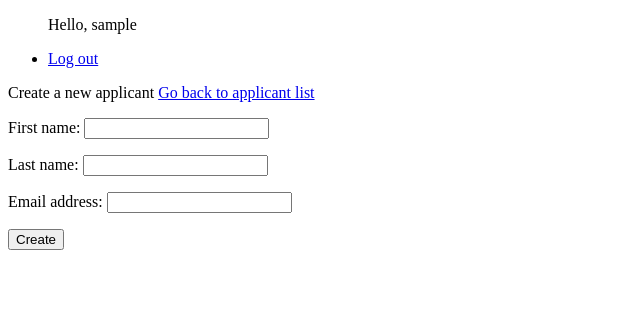
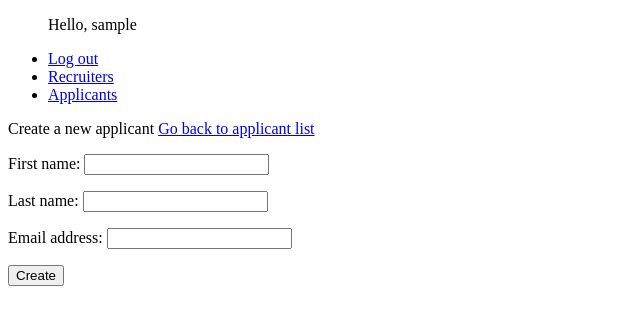
Before and after one commit to dsecop/Recruit-CRM, a Django app: page /applicants/create/ in a window 1280 px wide. Shown: the top 325 px of the page, without its empty margins (0-640 px from the left). Run offline with Django 4.2, Linux system fonts and the light colour scheme; the visitor is signed in with stand-in values (Sample User, id 1).

Commit message:
feat: Add link to applicants and recruiters in navbar [#7]

```diff
--- a/templates/navbar.html
+++ b/templates/navbar.html
@@ -4,6 +4,10 @@
         {% if user.is_authenticated %}
             <p>Hello, {{ user.username }}</p>
             <li><a href="{% url 'accounts:logout' %}">Log out</a></li>
+            {% if request.user.is_company_owner %}
+                <li><a href="{% url 'companies:recruiter-list' %}">Recruiters</a></li>
+            {% endif %}
+                <li><a href="{% url 'applicants:applicant-list' %}">Applicants</a></li>
         {% else %}
             <li><a href="{% url 'accounts:login' %}">Log in</a></li>
             <li><a href="{% url 'accounts:signup' %}">Sign up</a></li>
```
